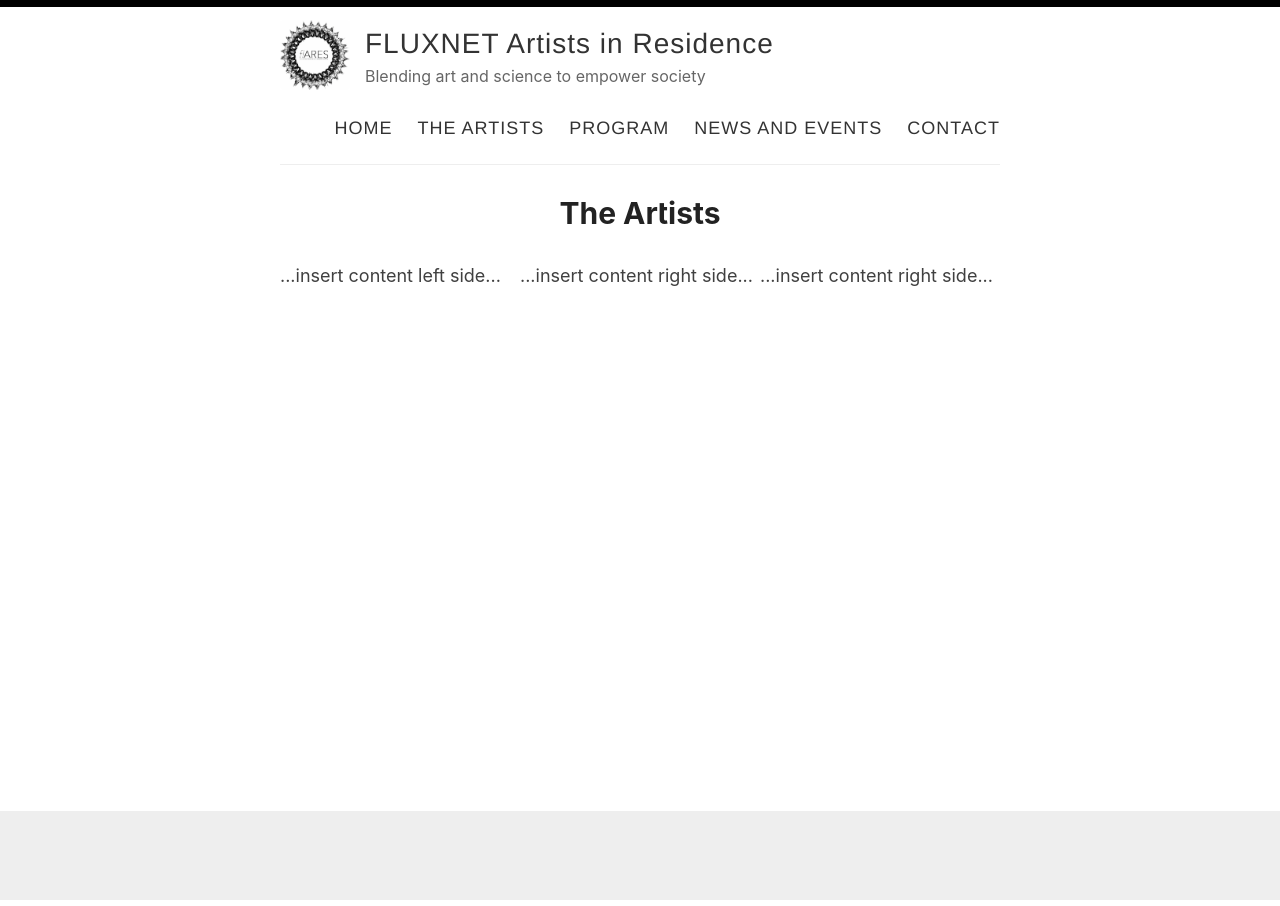
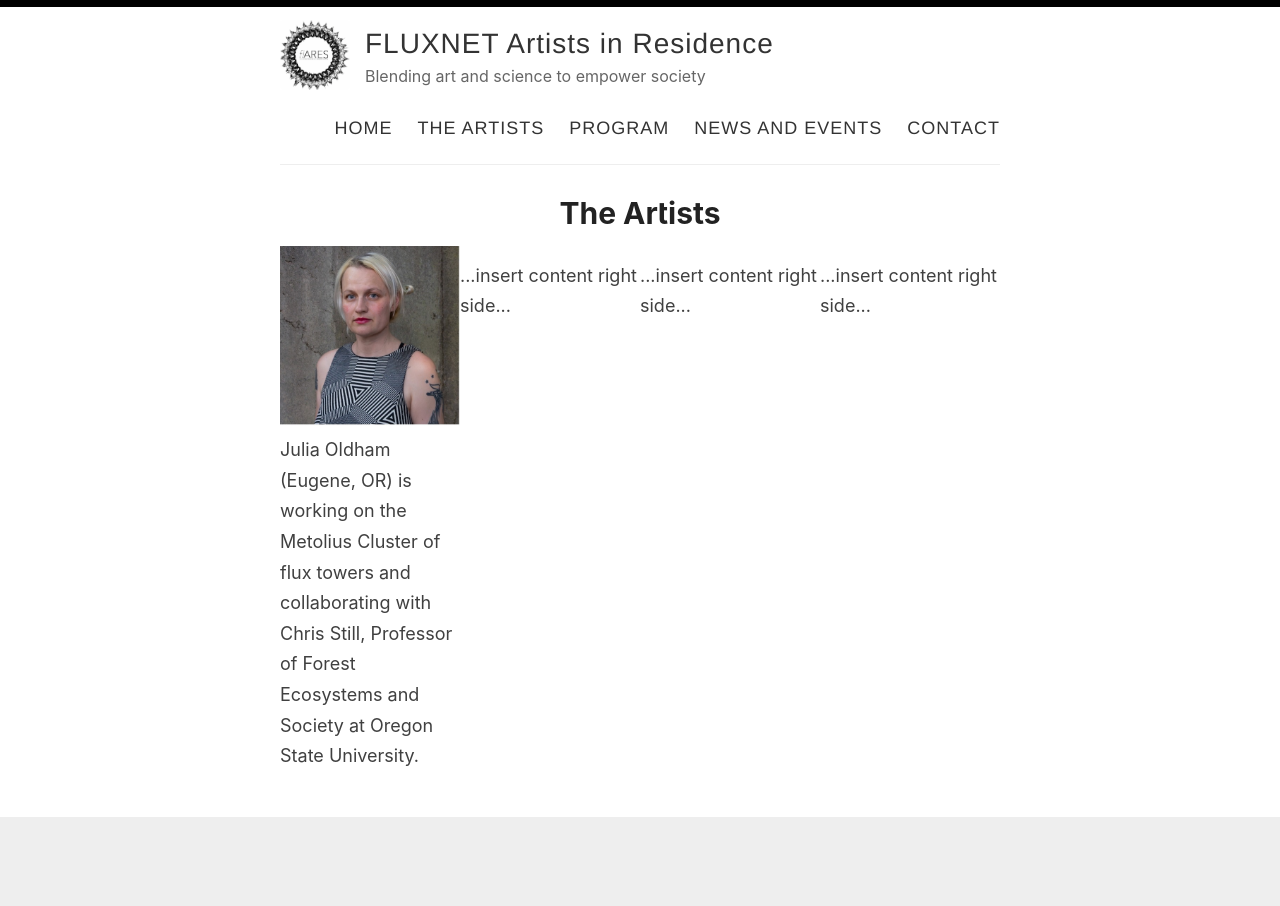
Before and after one commit to fluxnetart/fluxnetart.github.io, a Jekyll site: the page built from _pages/artists.md, in a window 1280 px wide. Built offline with Jekyll 4.4.1, drawn with Linux system fonts in a browser that asks for light colours.

Commit message:
post-grid artist-page

```diff
--- a/_pages/artists.md
+++ b/_pages/artists.md
@@ -27,7 +18,13 @@ permalink: /artists/
 <div class="grid">
     <div class="col-1-2">
        <div class="content">
-           <p>...insert content left side...</p>
+           <img src="https://fluxnetair.github.io/images/Julia.jpg">
+           	<figcaption>Julia Oldham (Eugene, OR) is working on the Metolius Cluster of flux towers and collaborating with Chris Still, Professor of Forest Ecosystems and Society at Oregon State University.</figcaption>
+       </div>
+    </div>
+    <div class="col-1-2">
+       <div class="content">
+           <p>...insert content right side...</p>
        </div>
     </div>
     <div class="col-1-2">
```
Also changed, not shown: other parts of _pages/artists.md (+0 -9 lines).
